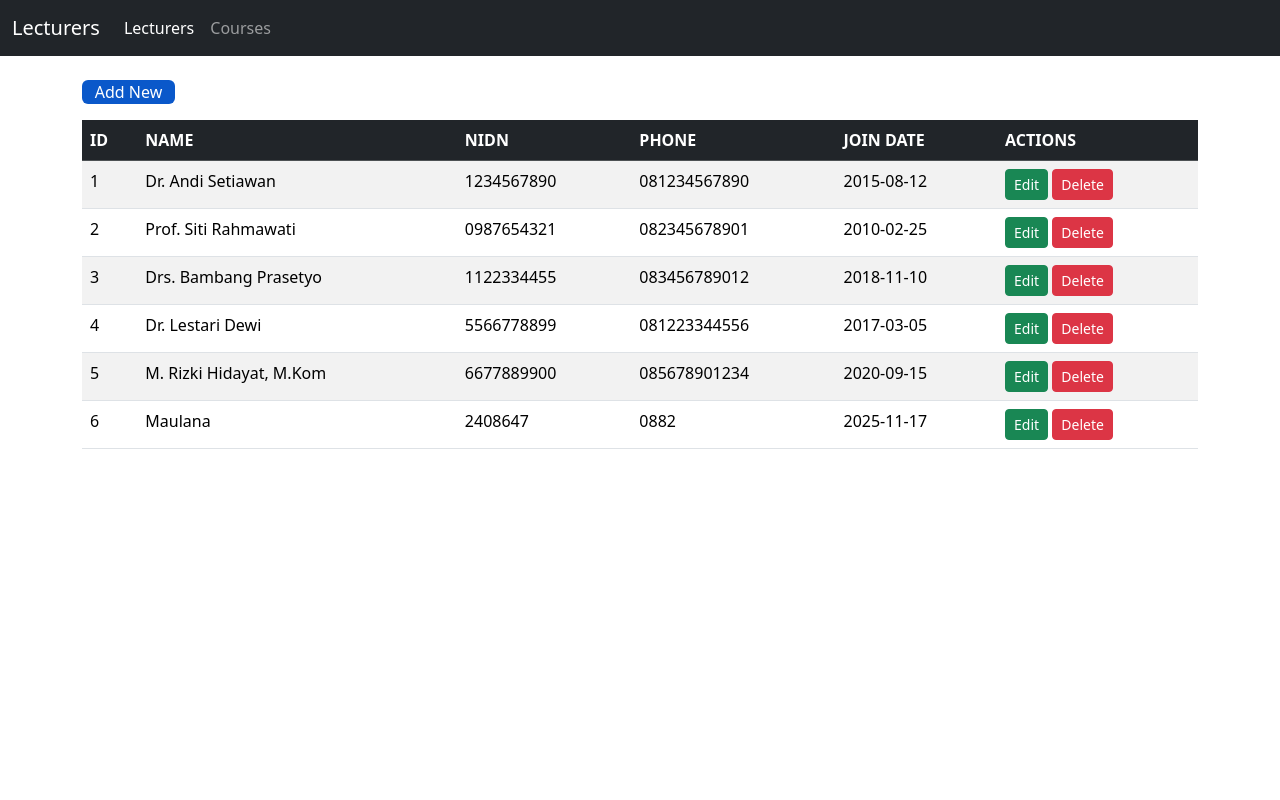
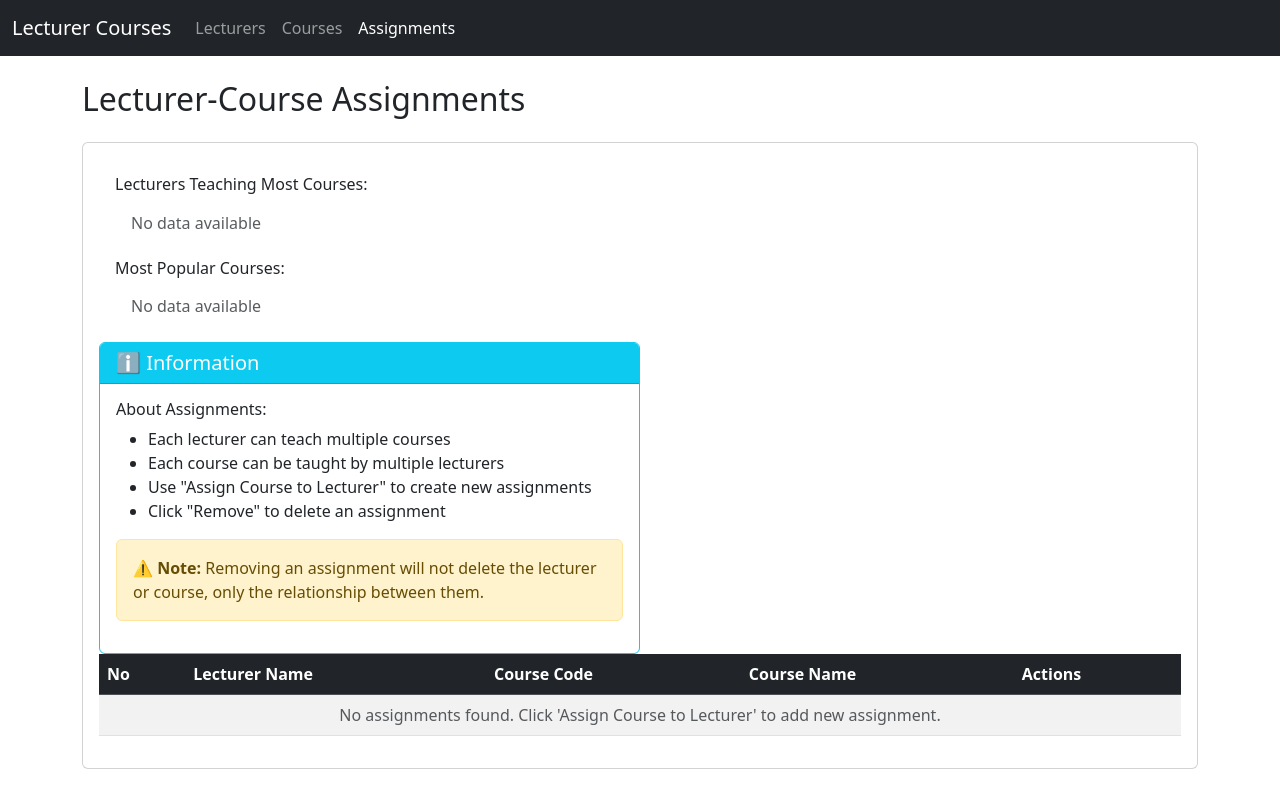
Before and after one commit to anamaul/TP8DPBO2425C1, a PHP site: page /views/lecturer_courses/index.php in a window 1280 px wide. Run offline with PHP 8.4, Linux system fonts and the light colour scheme; data comes from the database, SQL or seed files in the repository; both versions use the stored data as it was after the commit; some libraries are stand-ins or nearby versions.

Commit message:
Nambahin tampilan relasi dosen dan matkul

```diff
--- a/public/index.php
+++ b/public/index.php
@@ -5,15 +5,22 @@
 $controllerName = isset($_GET['controller']) ? $_GET['controller'] : 'lecturer';
 $action = isset($_GET['action']) ? $_GET['action'] : 'index';
 
-// Determine which controller to load
+// 2. Tentukan Controller mana yang akan dimuat dan diinstansiasi
 switch ($controllerName) {
   case 'course':
     require_once __DIR__ . '/../controllers/CourseController.php';
     $controller = new CourseController();
     break;
 
+  case 'lecturer_courses':
+    // Tambahkan routing untuk Controller Relasi Many-to-Many
+    require_once __DIR__ . '/../controllers/Lecturer_CoursesController.php';
+    $controller = new Lecturer_CoursesController();
+    break;
+
   case 'lecturer':
   default:
+    // Default Controller (Lecturer)
     require_once __DIR__ . '/../controllers/LecturerController.php';
     $controller = new LecturerController();
     break;
--- a/views/courses/index.php
+++ b/views/courses/index.php
@@ -16,6 +16,9 @@
         <ul class="navbar-nav">
           <li class="nav-item">
             <a class="nav-link" href="index.php?controller=lecturer&action=index">Lecturers</a>
+          </li>
+          <li class="nav-item">
+            <a class="nav-link" href="index.php?controller=lecturer_courses&action=index">Lecturer Courses</a>
           </li>
           <li class="nav-item">
             <a class="nav-link active" aria-current="page" href="index.php?controller=course&action=index">Courses</a>
--- /dev/null
+++ b/views/lecturer_courses/index.php
@@ -0,0 +1,146 @@
+<!doctype html>
+<html lang="en">
+
+<head>
+  <meta charset="utf-8">
+  <meta name="viewport" content="width=device-width, initial-scale=1">
+  <link href="bootstrap.min.css" rel="stylesheet">
+  <title>Lecturer-Course Assignments</title>
+</head>
+
+<body>
+  <nav class="navbar navbar-expand-lg navbar-dark bg-dark">
+    <div class="container-fluid">
+      <a class="navbar-brand" href="index.php?controller=lecturer_courses&action=index">Lecturer Courses</a>
+      <div class="collapse navbar-collapse" id="navbarNav">
+        <ul class="navbar-nav">
+          <li class="nav-item">
+            <a class="nav-link" href="index.php?controller=lecturer&action=index">Lecturers</a>
+          </li>
+          <li class="nav-item">
+            <a class="nav-link" href="index.php?controller=course&action=index">Courses</a>
+          </li>
+          <li class="nav-item">
+            <a class="nav-link active" aria-current="page"
+              href="index.php?controller=lecturer_courses&action=index">Assignments</a>
+          </li>
+        </ul>
+      </div>
+    </div>
+  </nav>
+
+  <div class="container my-4">
+    <div class="d-flex justify-content-between align-items-center mb-3">
+      <h2>Lecturer-Course Assignments</h2>
+      <!-- <a type="button" class="btn btn-primary" href="index.php?controller=lecturer_courses&action=create">
+        <i class="bi bi-plus-circle"></i> Assign Course to Lecturer
+      </a> -->
+    </div>
+
+    <div class="card">
+      <div class="card-body">
+        <table class="table table-striped table-hover">
+          <thead class="table-dark">
+            <tr>
+              <th>No</th>
+              <th>Lecturer Name</th>
+              <th>Course Code</th>
+              <th>Course Name</th>
+              <th>Actions</th>
+            </tr>
+          </thead>
+          <tbody>
+            <?php
+            // Ganti if ($relations && $relations->num_rows > 0)
+            if (!empty($relations)) {
+              $no = 1;
+              // Ganti while ($row = $relations->fetch_assoc())
+              foreach ($relations as $row) {
+                echo "
+        <tr>
+          <td>{$no}</td>
+          <td>{$row['lecturer_name']}</td>
+          <td><span class='badge bg-info'>{$row['course_code']}</span></td>
+          <td>{$row['course_name']}</td>
+          <td>
+
+          </td>
+        </tr>
+        ";
+                $no++;
+              }
+            } else {
+              echo "<tr><td colspan='5' class='text-center text-muted'>No assignments found. Click 'Assign Course to Lecturer' to add new assignment.</td></tr>";
+            }
+            ?>
+          </tbody>
+
+          <div class="card-body">
+            <h6>Lecturers Teaching Most Courses:</h6>
+            <ul class="list-group list-group-flush mb-3">
+              <?php
+              // Menggunakan $top_lecturers yang sudah disiapkan Controller
+              if (!empty($top_lecturers)) {
+                foreach ($top_lecturers as $lecturer) {
+                  echo "<li class='list-group-item d-flex justify-content-between align-items-center'>
+                        {$lecturer['name']}
+                        <span class='badge bg-primary rounded-pill'>{$lecturer['count']} courses</span>
+                      </li>";
+                }
+              } else {
+                echo "<li class='list-group-item text-muted'>No data available</li>";
+              }
+              ?>
+            </ul>
+
+            <h6>Most Popular Courses:</h6>
+            <ul class="list-group list-group-flush">
+              <?php
+              // Menggunakan $top_courses yang sudah disiapkan Controller
+              if (!empty($top_courses)) {
+                foreach ($top_courses as $course) {
+                  echo "<li class='list-group-item d-flex justify-content-between align-items-center'>
+                        <span>
+                          <span class='badge bg-info'>{$course['code']}</span>
+                          {$course['name']}
+                        </span>
+                        <span class='badge bg-success rounded-pill'>{$course['count']} lecturers</span>
+                      </li>";
+                }
+              } else {
+                echo "<li class='list-group-item text-muted'>No data available</li>";
+              }
+              ?>
+            </ul>
+          </div>
+      </div>
+    </div>
+
+    <div class="col-md-6">
+      <div class="card border-info">
+        <div class="card-header bg-info text-white">
+          <h5 class="mb-0">ℹ️ Information</h5>
+        </div>
+        <div class="card-body">
+          <h6>About Assignments:</h6>
+          <ul>
+            <li>Each lecturer can teach multiple courses</li>
+            <li>Each course can be taught by multiple lecturers</li>
+            <li>Use "Assign Course to Lecturer" to create new assignments</li>
+            <li>Click "Remove" to delete an assignment</li>
+          </ul>
+
+          <div class="alert alert-warning mt-3" role="alert">
+            <strong>⚠️ Note:</strong> Removing an assignment will not delete the lecturer or course, only the
+            relationship between them.
+          </div>
+        </div>
+      </div>
+    </div>
+  </div>
+  </div>
+
+  <script src="bootstrap.bundle.min.js"></script>
+</body>
+
+</html>
--- a/views/lecturers/index.php
+++ b/views/lecturers/index.php
@@ -20,6 +20,9 @@
           </li>
           <li class="nav-item">
             <a class="nav-link" href="index.php?controller=course&action=index">Courses</a>
+          </li>
+          <li class="nav-item">
+            <a class="nav-link" href="index.php?controller=lecturer_courses&action=index">Lecturer Courses</a>
           </li>
         </ul>
       </div>
```
Also changed, not shown: Database/tp_mvc25.sql (added, +158 -0 lines), controllers/Lecturer_CoursesController.php (added, +134 -0 lines), models/LecturerCourses.php (added, +79 -0 lines).
